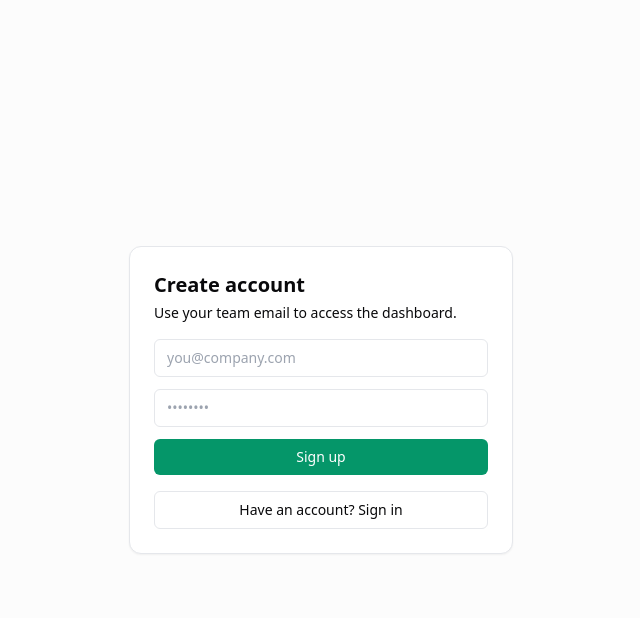
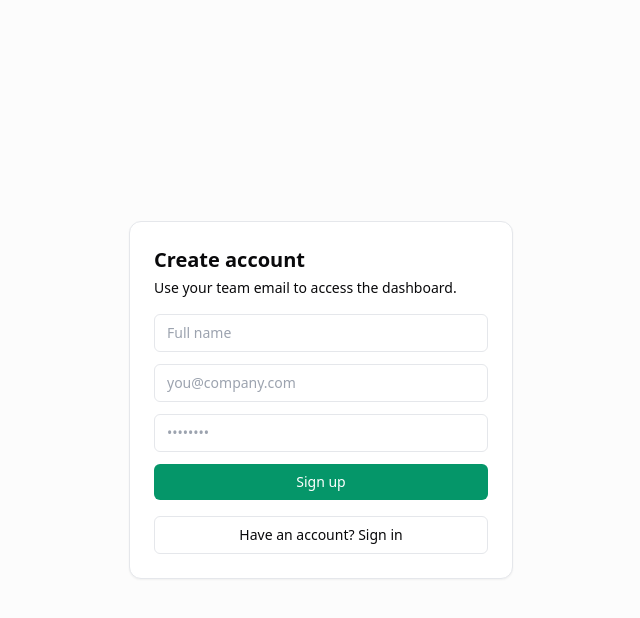
Before and after one commit to JacekEBA/Title, a Next.js app: page /login in a window 1280 px wide. Both pictures are taken after a click on the button "Need an account? Sign up". Shown: the top 618 px of the page, without its empty margins (319-959 px from the left). Built offline with nearby package versions, Linux system fonts and the light colour scheme; no server answers.

Commit message:
Update page.tsx

```diff
--- a/app/login/page.tsx
+++ b/app/login/page.tsx
@@ -7,6 +7,7 @@ import { supabaseBrowser } from "@/lib/supabase/client";
 export default function LoginPage() {
   const [email, setEmail] = useState("");
   const [password, setPassword] = useState("");
+  const [fullName, setFullName] = useState("");
   const [mode, setMode] = useState<"signin" | "signup">("signin");
   const [loading, setLoading] = useState(false);
   const [err, setErr] = useState<string | null>(null);
@@ -22,9 +23,18 @@ export default function LoginPage() {
         const { error } = await supabase.auth.signInWithPassword({ email, password });
         if (error) throw error;
       } else {
-        const { error } = await supabase.auth.signUp({ email, password });
+        const { error } = await supabase.auth.signUp({
+          email,
+          password,
+          options: { data: { full_name: fullName || email.split("@")[0] } },
+        });
         if (error) throw error;
+
+        // Ensure the profile exists (trigger should have done it; this is a safe no-op if it already exists)
+        const { error: rpcErr } = await supabase.rpc("ensure_profile_for_me");
+        if (rpcErr) console.warn("ensure_profile_for_me:", rpcErr.message);
       }
+
       router.replace("/dashboard");
     } catch (e: any) {
       setErr(e.message ?? "Something went wrong");
@@ -37,11 +47,19 @@ export default function LoginPage() {
     <div className="min-h-screen grid place-items-center bg-muted/30 p-4">
       <div className="w-full max-w-sm rounded-xl border bg-card p-6 shadow-sm">
         <h1 className="text-xl font-semibold">{mode === "signin" ? "Sign in" : "Create account"}</h1>
-        <p className="mt-1 text-sm text-muted-foreground">
-          Use your team email to access the dashboard.
-        </p>
+        <p className="mt-1 text-sm text-muted-foreground">Use your team email to access the dashboard.</p>
 
         <form onSubmit={handleSubmit} className="mt-4 space-y-3">
+          {mode === "signup" && (
+            <input
+              type="text"
+              placeholder="Full name"
+              className="w-full rounded-md border bg-background px-3 py-2 text-sm outline-none focus:ring-2 focus:ring-emerald-500"
+              value={fullName}
+              onChange={(e) => setFullName(e.target.value)}
+            />
+          )}
+
           <input
             type="email"
             required
@@ -59,13 +77,17 @@ export default function LoginPage() {
             onChange={(e) => setPassword(e.target.value)}
           />
 
-          {err && <div className="rounded-md border border-red-200 bg-red-50 px-3 py-2 text-sm text-red-800">{err}</div>}
+          {err && (
+            <div className="rounded-md border border-red-200 bg-red-50 px-3 py-2 text-sm text-red-800">
+              {err}
+            </div>
+          )}
 
           <button
             disabled={loading}
             className="w-full rounded-md bg-emerald-600 px-3 py-2 text-sm font-medium text-white hover:bg-emerald-700 disabled:opacity-50"
           >
-            {loading ? "Please wait…" : (mode === "signin" ? "Sign in" : "Sign up")}
+            {loading ? "Please wait…" : mode === "signin" ? "Sign in" : "Sign up"}
           </button>
         </form>
 
```
